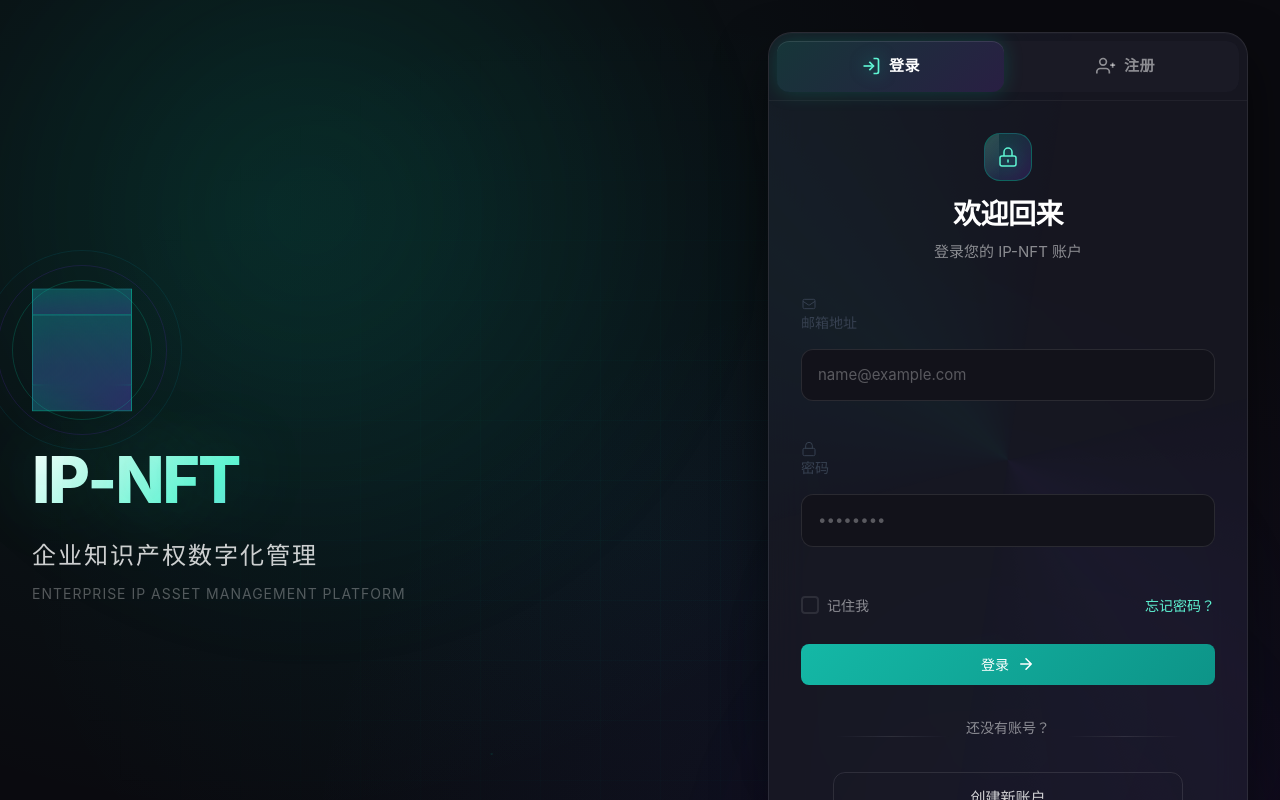
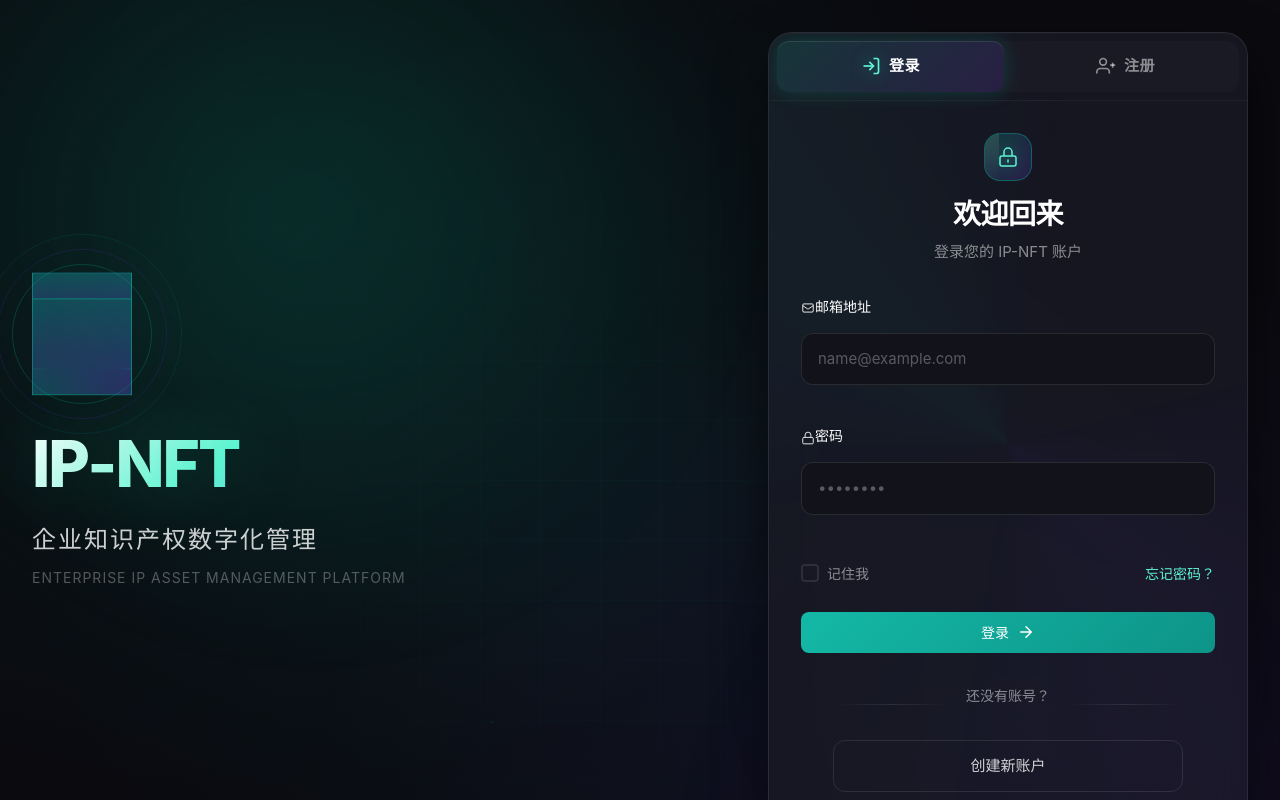
Before and after one commit to Daniele111222/web3.0_system, a React (Vite) app in the folder frontend/: page /auth in a window 1280 px wide. Shown: the top 800 px of the page. Built offline with nearby package versions, Linux system fonts and the light colour scheme; no server answers.

Commit message:
登录样式优化

```diff
--- a/frontend/src/pages/Auth/index.less
+++ b/frontend/src/pages/Auth/index.less
@@ -711,33 +711,36 @@
   }
 
   label {
-    display: flex;
+    display: inline-flex;
     align-items: center;
-    gap: 0.5rem;
+    gap: 0.375rem;
     font-size: 0.875rem;
     font-weight: 600;
-    color: var(--text-secondary);
+    color: var(--text-primary) !important;
     margin-bottom: 0.5rem;
     transition: color var(--transition-base);
+    vertical-align: middle;
 
     .label-icon {
-      width: 16px;
-      height: 16px;
-      display: flex;
+      width: 14px;
+      height: 14px;
+      display: inline-flex;
       align-items: center;
       justify-content: center;
       flex-shrink: 0;
+      vertical-align: middle;
       transition: all var(--transition-base);
 
       svg {
         width: 100%;
         height: 100%;
+        display: block;
       }
     }
 
     .required {
       color: var(--color-accent-pink);
-      margin-left: 0.25rem;
+      margin-left: 0.125rem;
     }
   }
 
```
